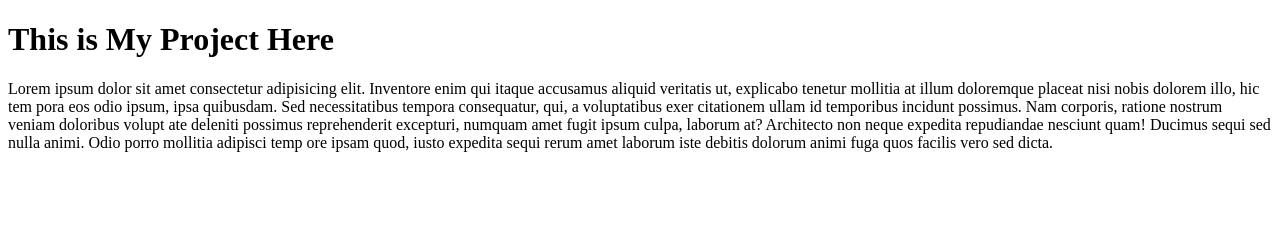
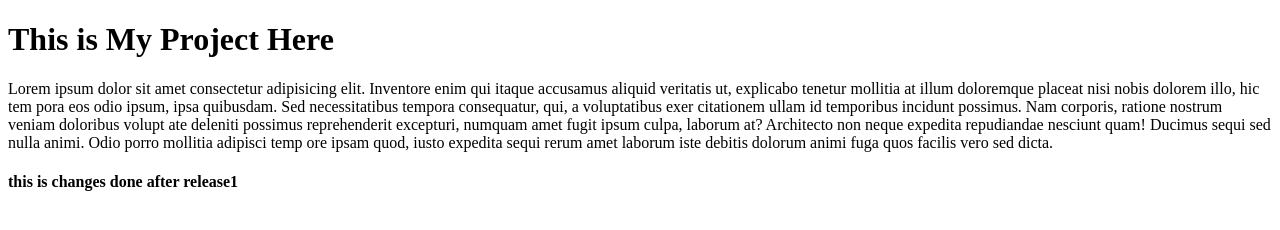
Before and after one commit to shivdatt23/branching-strategy, a plain HTML site: page index.html in a window 1280 px wide. Drawn offline with Linux system fonts and the light colour scheme.

Commit message:
changes done after release1

```diff
--- a/index.html
+++ b/index.html
@@ -16,5 +16,6 @@
          neque expedita repudiandae nesciunt quam! Ducimus sequi sed nulla animi. Odio porro mollitia adipisci temp
          ore ipsam quod, iusto expedita sequi
         rerum amet laborum iste debitis dolorum animi fuga quos facilis vero sed dicta.</p>
+        <h4>this is changes done after release1</h4>
 </body>
 </html>
```
